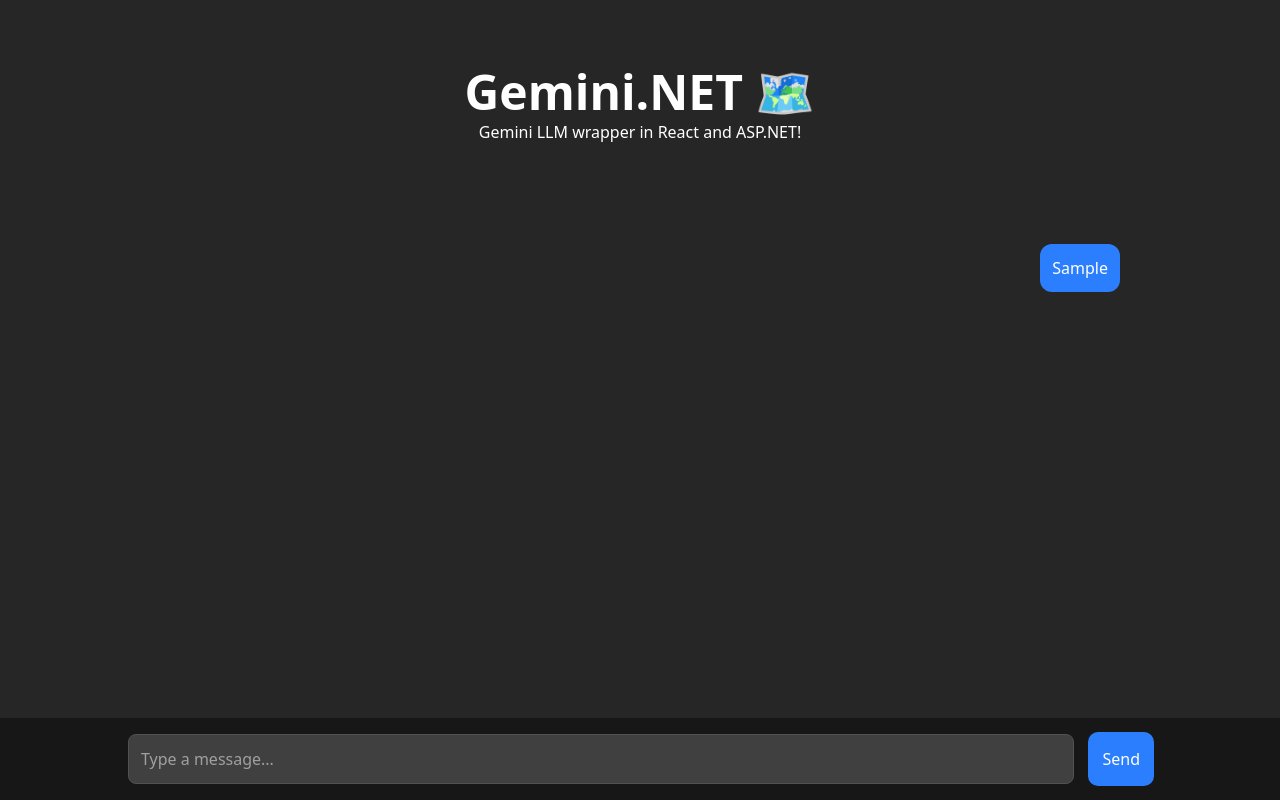
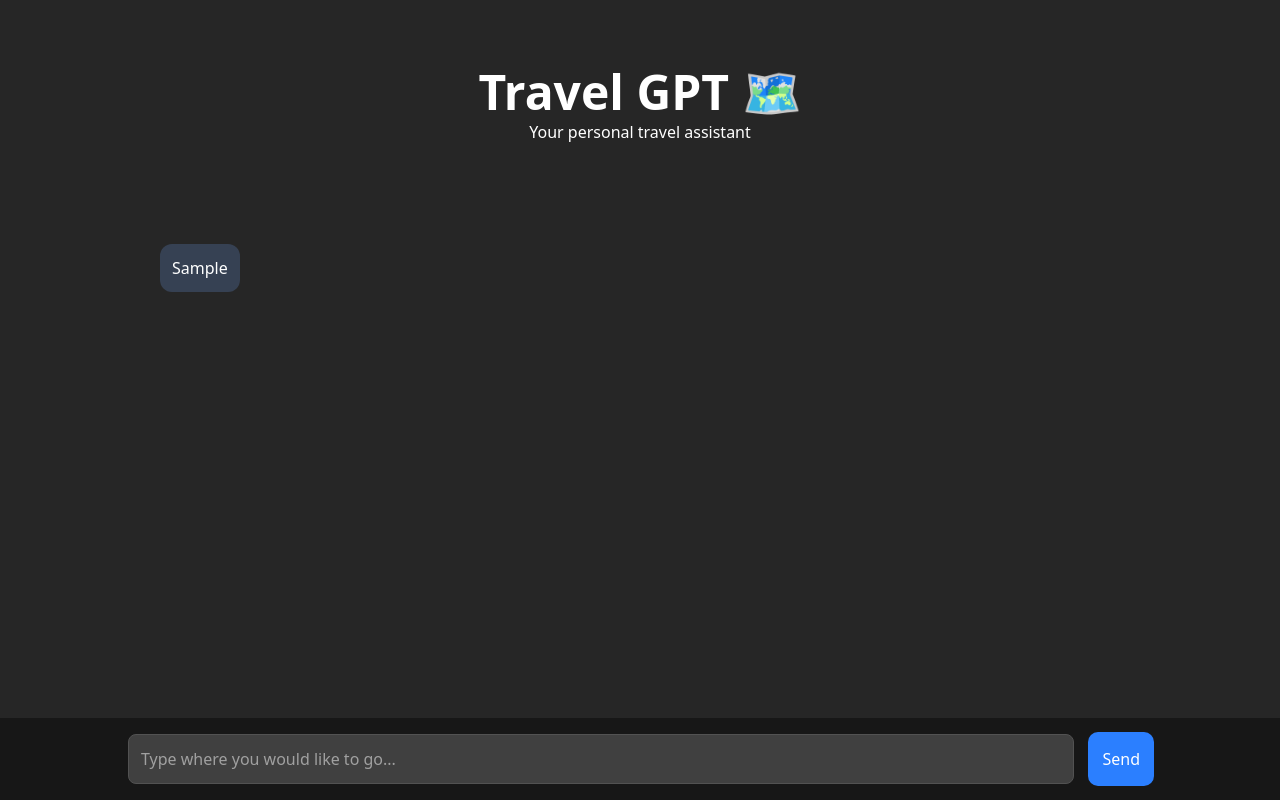
Before and after one commit to Dovias/travelgpt, a React (Vite) app in the folder client/: page / in a window 1280 px wide. Both pictures are taken after typing "Sample" into the empty fields and a click on the button "Send". Built offline with nearby package versions, Linux system fonts and the light colour scheme; no server answers; the HTML template or start-up script is replaced by a standard one.

Commit message:
Added client side prompt injection, and chatbot now asks user first

```diff
--- a/client/src/App.tsx
+++ b/client/src/App.tsx
@@ -1,4 +1,4 @@
-import { useMemo, useState } from "react";
+import { useMemo, useEffect, useState } from "react";
 
 type SentChatMessageRequest = {
   text: string;
@@ -22,7 +22,10 @@
   console.log(chatId)
   console.log(`Successfully retrieved chat id from the server: ${chatId}`)
 
-
+  useEffect(() => {
+    if (!chatId) return;
+    setMessages(["Hello! 👋 Where would you like to travel today?"]);
+  }, [chatId]);
 
   const sendMessage = async () => {
     if (!input.trim()) return;
@@ -30,10 +33,12 @@
     setMessages([...messages, input]);
     setInput("");
 
+    const modifiedInput = input + "You are a travel guide, help me plan my trip based on my input. Respond in 3-5 points, in a short message. You will ask these things in order, one after another: Firstly i startconvesation by telling where (like country, city or route (like along seaside) i would like to visit), you will ask for how long, then based in my inputs provided give 3 reccomendations where to stay and ask if i want reccomendations on: some places to visit, after that - to eat. after that ask if i have any more questions, and help if i do ";
+
     const response = await fetch(`http://localhost:5198/api/v1/chat/${chatId}`, {
       method: "POST",
       body: JSON.stringify({
-        text: input
+        text: modifiedInput
       } as SentChatMessageRequest),
       headers: {
         "Content-Type": "application/json",
@@ -48,14 +53,14 @@
       <div className="flex-1 overflow-auto">
         <div className="flex flex-col h-full overflow-auto max-w-5xl mx-auto">
           <div className="text-center m-16">
-            <h1 className="m-1 text-5xl font-bold">Gemini.NET 🗺️</h1>
-            <p className="m-1">Gemini LLM wrapper in React and ASP.NET!</p>
+            <h1 className="m-1 text-5xl font-bold">Travel GPT 🗺️</h1>
+            <p className="m-1">Your personal travel assistant</p>
           </div>
           <div className="flex flex-col gap-4 overflow-auto p-8">
             {messages.map((message, index) => (
               <div
                 key={index}
-                className={`w-full odd:text-right odd:[&>*]:bg-blue-500 even:[&>*]:bg-gray-700`}
+                className={`w-full ${index % 2 === 0 ? "text-left [&>*]:bg-gray-700" : "text-right [&>*]:bg-blue-500"}`}
               >
                 <div
                   className={`inline-block max-w-lg p-3 rounded-xl text-white text-left`}
@@ -74,7 +79,7 @@
             value={input}
             onChange={(e) => setInput(e.target.value)}
             onKeyDown={(e) => e.key === "Enter" && sendMessage()}
-            placeholder="Type a message..."
+            placeholder="Type where you would like to go..."
             className="w-full p-3 rounded-lg bg-neutral-700 text-white border border-neutral-600 focus:outline-none focus:ring-2 focus:ring-blue-500"
           />
           <button
```
